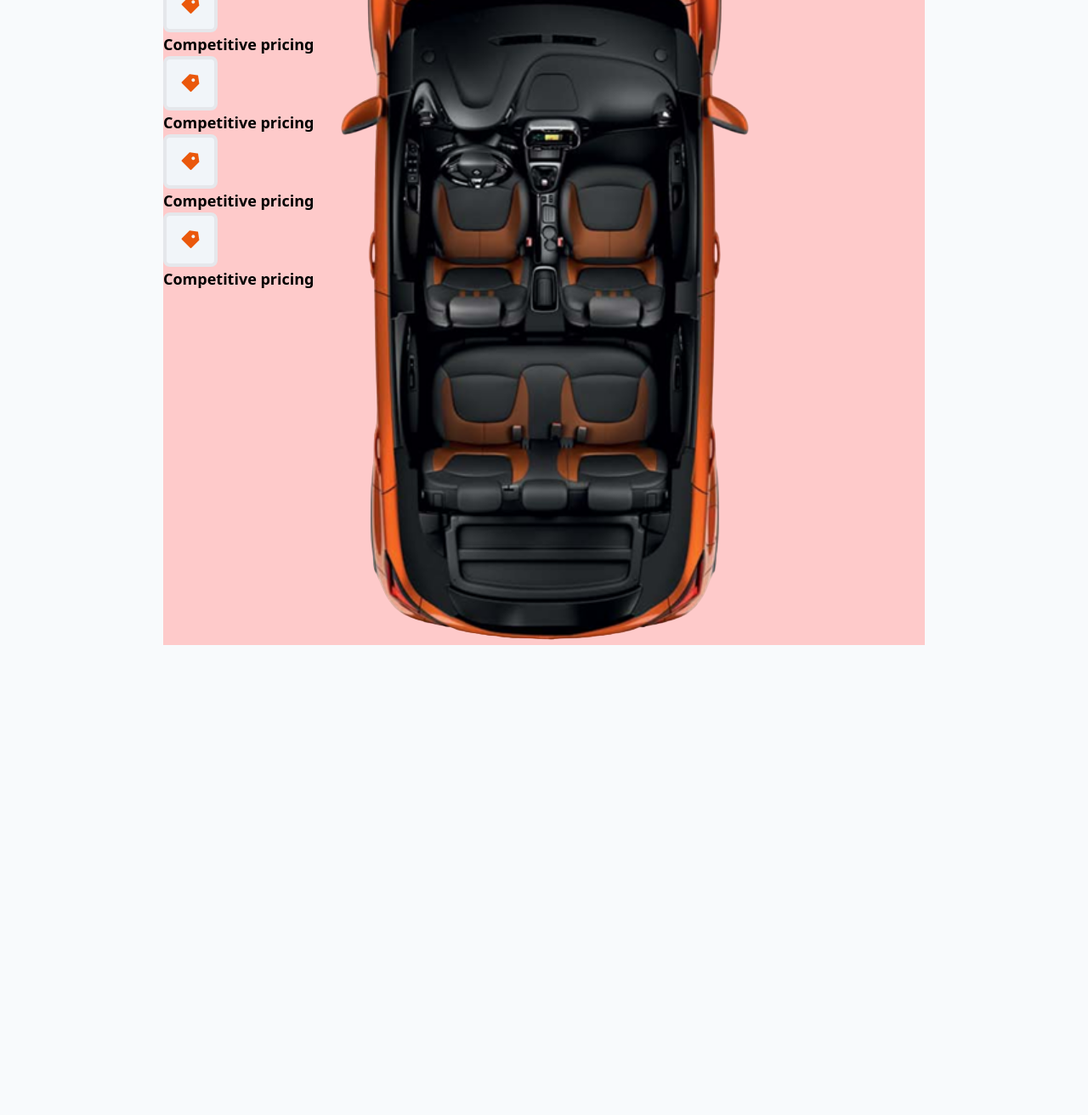
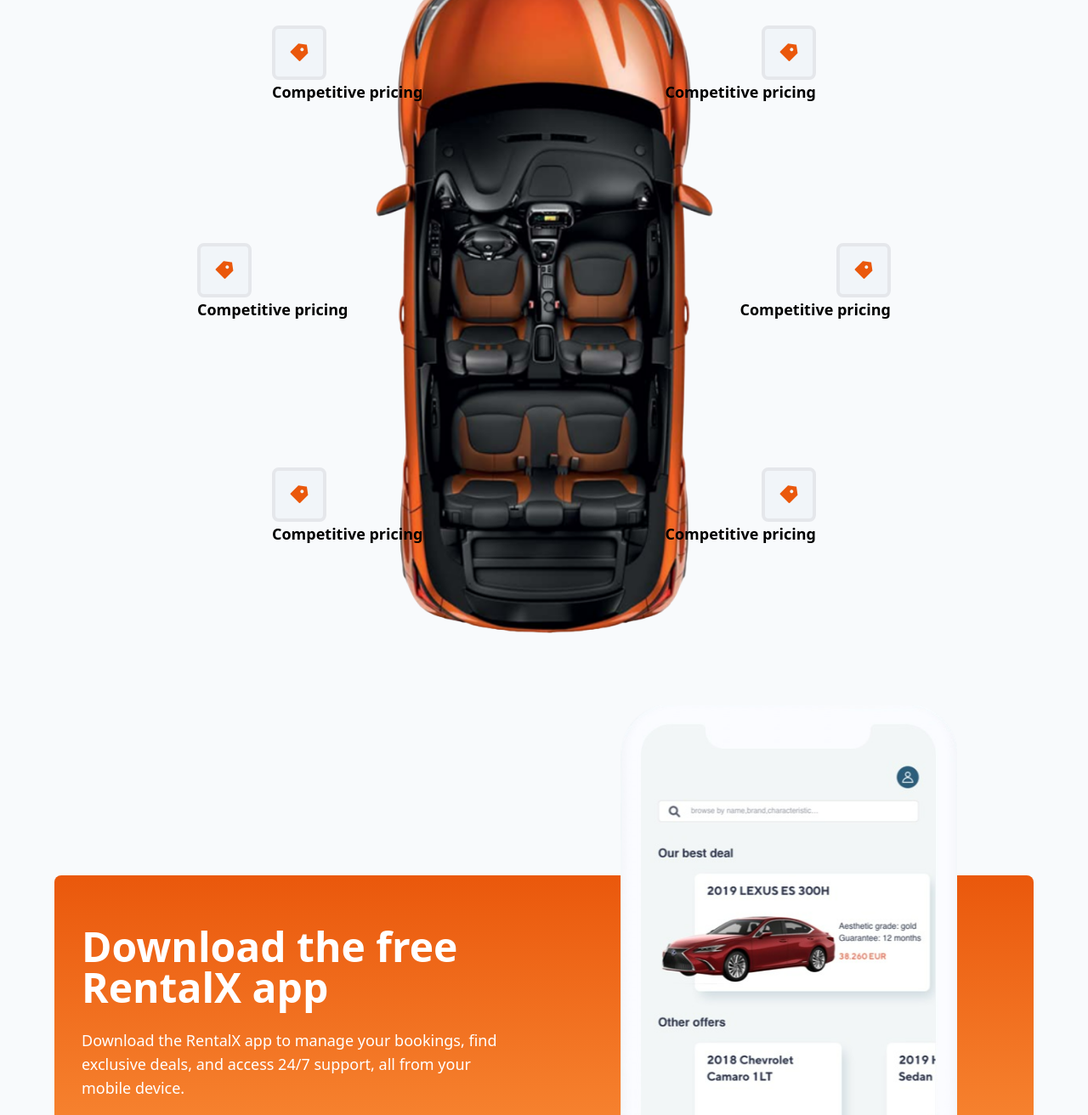
Before and after one commit to it5ali-dev/github-material, a plain HTML site: page car-rental/index.html in a window 1280 px wide. Shown: the part 2486-3798 px from the top of the page at 85% size. Before the commit the page ends 3325 px from the top, so only its background shows below. Drawn offline with nearby package versions, Linux system fonts and the light colour scheme.

Commit message:
until footer complete

```diff
--- a/car-rental/index.html
+++ b/car-rental/index.html
@@ -54,7 +54,7 @@
     <!-- hero section -->
     <section
       id="hero"
-      class="lg:flex justify-center items-center bg-slate-100 h-[80vh] w-full pt-12"
+      class="lg:flex justify-center items-center bg-slate-100 h-[100vh] w-full pt-12"
     >
       <div
         class="container p-0 flex flex-col lg:flex-row justify-center items-center gap-24"
@@ -87,7 +87,7 @@
 
         <div class="lg:w-1/2 w-full relative z-10">
           <div
-            class="bg-gradient-to-b from-orange-700 to-orange-500 w-2/3 h-[30vh] lg:h-[70vh] absolute top-[-15%] left-[15%] -z-10 rounded-lg"
+            class="bg-gradient-to-b from-orange-700 to-orange-500 w-2/3 h-[55vh] md:h-[70vh] absolute top-[-15%] left-[15%] -z-10 rounded-lg"
           ></div>
           <img src="./assets/hero.png" alt="hero-image" class="w-[80vw] z-20" />
         </div>
@@ -233,46 +233,62 @@
           </h1>
         </div>
 
-        <div class="relative lg:w-[70vw] bg-red-200">
-          <img src="./assets/experience.png" class="mx-auto" alt="" />
+        <div class="relative lg:w-[70vw] max-h-screen">
+          <img
+            src="./assets/experience.png"
+            class="mx-auto max-h-screen opacity-30 lg:opacity-100"
+            alt=""
+          />
 
           <div class="absolute top-0 left-0 w-full">
-            <div class="flex flex-col justify-start items-start">
+            <div
+              class="flex flex-col justify-start items-start absolute top-20 lg:left-32 -left-12"
+            >
               <i
                 class="ri-price-tag-3-fill text-2xl text-orange-600 border-4 py-3 px-4 rounded-lg bg-slate-100 inline-block"
               ></i>
               <h2 class="font-semibold text-lg">Competitive pricing</h2>
             </div>
 
-            <div class="flex flex-col justify-start items-start">
+            <div
+              class="flex flex-col justify-start items-start absolute top-[42vh] lg:left-10 -left-28"
+            >
               <i
                 class="ri-price-tag-3-fill text-2xl text-orange-600 border-4 py-3 px-4 rounded-lg bg-slate-100 inline-block"
               ></i>
               <h2 class="font-semibold text-lg">Competitive pricing</h2>
             </div>
 
-            <div class="flex flex-col justify-start items-start">
+            <div
+              class="flex flex-col justify-start items-start absolute top-[75vh] lg:left-32 -left-12"
+            >
               <i
                 class="ri-price-tag-3-fill text-2xl text-orange-600 border-4 py-3 px-4 rounded-lg bg-slate-100 inline-block"
               ></i>
               <h2 class="font-semibold text-lg">Competitive pricing</h2>
             </div>
 
-            <div class="flex flex-col justify-start items-start">
+            <div
+              class="flex flex-col justify-start items-end absolute top-20 lg:right-32 -right-12"
+            >
               <i
                 class="ri-price-tag-3-fill text-2xl text-orange-600 border-4 py-3 px-4 rounded-lg bg-slate-100 inline-block"
               ></i>
               <h2 class="font-semibold text-lg">Competitive pricing</h2>
             </div>
 
-            <div class="flex flex-col justify-start items-start">
+            <div
+              class="flex flex-col justify-start items-end absolute top-[42vh] lg:right-10 -right-28"
+            >
               <i
                 class="ri-price-tag-3-fill text-2xl text-orange-600 border-4 py-3 px-4 rounded-lg bg-slate-100 inline-block"
               ></i>
               <h2 class="font-semibold text-lg">Competitive pricing</h2>
             </div>
 
-            <div class="flex flex-col justify-start items-start">
+            <div
+              class="flex flex-col justify-start items-end absolute top-[75vh] lg:right-32 -right-12"
+            >
               <i
                 class="ri-price-tag-3-fill text-2xl text-orange-600 border-4 py-3 px-4 rounded-lg bg-slate-100 inline-block"
               ></i>
@@ -282,6 +298,51 @@
         </div>
       </div>
     </section>
+
+    <!-- download -->
+    <section id="download">
+      <div
+        class="h-[100vh] w-full flex justify-center items-center relative my-16"
+      >
+        <div
+          class="container bg-gradient-to-b from-orange-600 to-orange-400 -z-10 rounded-lg h-[50vh] flex flex-col lg:flex-row justify-center items-center"
+        >
+          <div
+            class="flex flex-col justify-center items-start lg:w-1/2 w-full text-white px-8 py-10"
+          >
+            <h1 class="text-5xl font-bold">Download the free RentalX app</h1>
+            <p class="text-lg my-6">
+              Download the RentalX app to manage your bookings, find exclusive
+              deals, and access 24/7 support, all from your mobile device.
+            </p>
+            <div class="flex w-full gap-5">
+              <img
+                src="./assets/play.png"
+                alt=""
+                class="w-44 rounded-lg shadow-lg"
+              />
+              <img
+                src="./assets/apple-store.jpg"
+                alt=""
+                class="w-44 rounded-lg shadow-lg"
+              />
+            </div>
+          </div>
+
+          <div
+            class="h-screen w-full lg:w-1/2 flex justify-center items-center"
+          >
+            <img
+              src="./assets/car-app.png"
+              class="h-full absolute lg:top-0 top-[80vh] mx-auto"
+              alt=""
+            />
+          </div>
+        </div>
+      </div>
+    </section>
+
+    <!--  -->
     <script src="./script.js"></script>
   </body>
 </html>
```
Also changed, not shown: car-rental/style.css.
